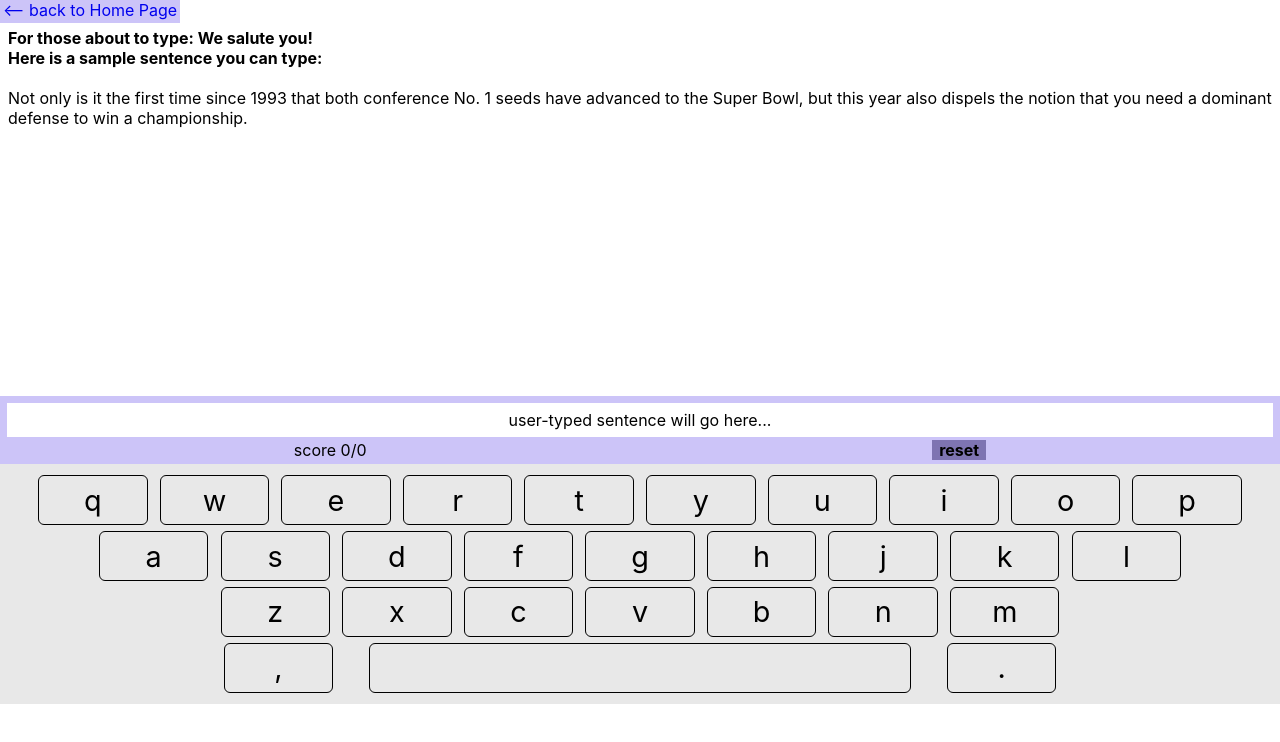
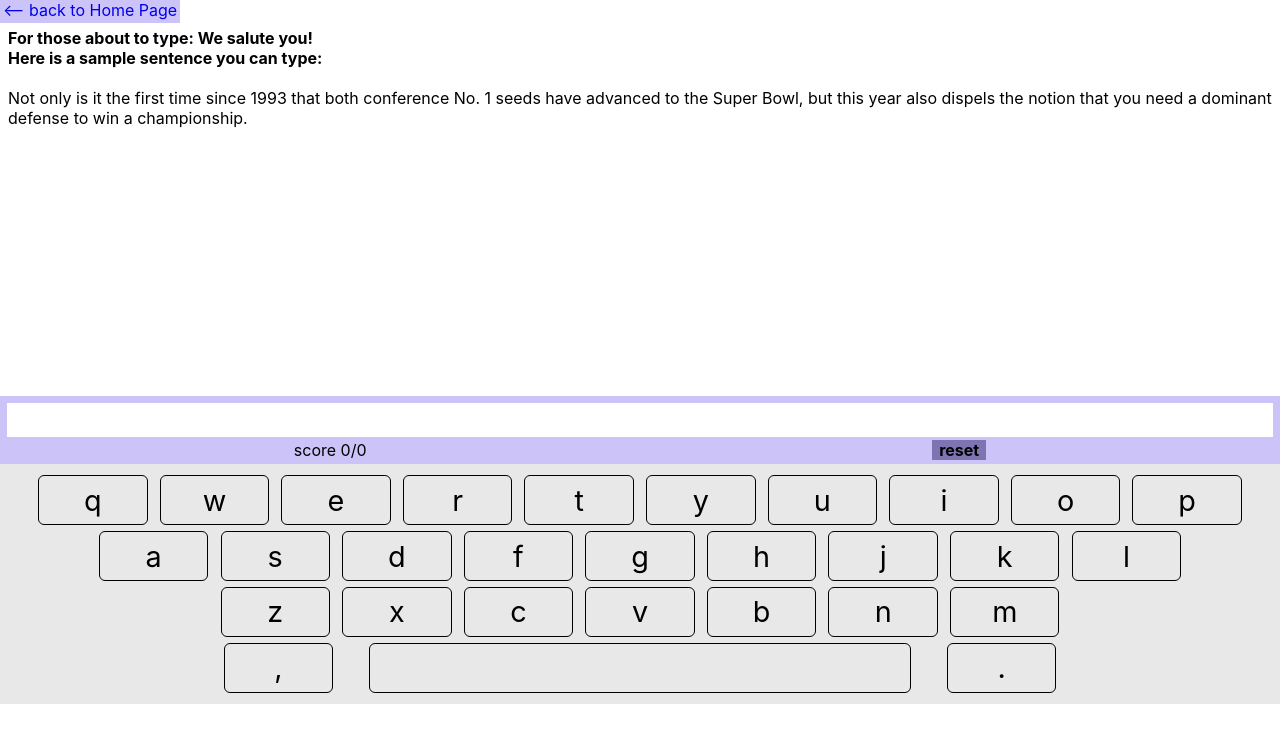
Before and after one commit to JustinDudley/thimble, a React (Create React App) app: page /typingPage in a window 1280 px wide. Shown: the top 742 px of the page. Built offline with nearby package versions, Linux system fonts and the light colour scheme.

Commit message:
userSentence is displaying correctly in field

```diff
--- a/src/models/WholeKey.ts
+++ b/src/models/WholeKey.ts
@@ -14,4 +14,6 @@ export interface WholeKeyProps {
    setBullseyeCounter: React.Dispatch<React.SetStateAction<number>>;
    letter: string;
    keyboardCounter: number;
+   typedSentence: string;
+   setTypedSentence: React.Dispatch<React.SetStateAction<string>>;
 }
--- a/src/routes/TypingPage/components/KeyboardAndConsoleSection/index.tsx
+++ b/src/routes/TypingPage/components/KeyboardAndConsoleSection/index.tsx
@@ -10,6 +10,7 @@ export const KeyboardAndConsoleSection: React.FC<{
 }> = ({ numResets, setNumResets }) => {
    const [keyboardCounter, setKeyboardCounter] = useState(0);
    const [bullseyeCounter, setBullseyeCounter] = useState(0);
+   const [typedSentence, setTypedSentence] = useState('');
 
    return (
       <div className={styles.keyboardAndConsoleSection}>
@@ -18,12 +19,15 @@ export const KeyboardAndConsoleSection: React.FC<{
             keyboardCounter={keyboardCounter}
             numResets={numResets}
             setNumResets={setNumResets}
+            typedSentence={typedSentence}
          />
          <KeyboardDisplay
             bullseyeCounter={bullseyeCounter}
             setBullseyeCounter={setBullseyeCounter}
             keyboardCounter={keyboardCounter}
             setKeyboardCounter={setKeyboardCounter}
+            typedSentence={typedSentence}
+            setTypedSentence={setTypedSentence}
          />
       </div>
    );
--- a/src/routes/TypingPage/components/KeyboardDisplay/index.tsx
+++ b/src/routes/TypingPage/components/KeyboardDisplay/index.tsx
@@ -8,11 +8,15 @@ export const KeyboardDisplay: React.FC<{
    setBullseyeCounter: React.Dispatch<React.SetStateAction<number>>;
    keyboardCounter: number;
    setKeyboardCounter: React.Dispatch<React.SetStateAction<number>>;
+   typedSentence: string;
+   setTypedSentence: React.Dispatch<React.SetStateAction<string>>;
 }> = ({
    bullseyeCounter,
    setBullseyeCounter,
    keyboardCounter,
    setKeyboardCounter,
+   typedSentence,
+   setTypedSentence,
 }) => {
    const lettersTop = ['q', 'w', 'e', 'r', 't', 'y', 'u', 'i', 'o', 'p'];
    const lettersMiddle = ['a', 's', 'd', 'f', 'g', 'h', 'j', 'k', 'l'];
@@ -33,6 +37,8 @@ export const KeyboardDisplay: React.FC<{
                      keyboardCounter={keyboardCounter}
                      bullseyeCounter={bullseyeCounter}
                      setBullseyeCounter={setBullseyeCounter}
+                     typedSentence={typedSentence}
+                     setTypedSentence={setTypedSentence}
                   />
                ))}
             </div>
@@ -44,6 +50,8 @@ export const KeyboardDisplay: React.FC<{
                      keyboardCounter={keyboardCounter}
                      bullseyeCounter={bullseyeCounter}
                      setBullseyeCounter={setBullseyeCounter}
+                     typedSentence={typedSentence}
+                     setTypedSentence={setTypedSentence}
                   />
                ))}
             </div>
@@ -55,6 +63,8 @@ export const KeyboardDisplay: React.FC<{
                      keyboardCounter={keyboardCounter}
                      bullseyeCounter={bullseyeCounter}
                      setBullseyeCounter={setBullseyeCounter}
+                     typedSentence={typedSentence}
+                     setTypedSentence={setTypedSentence}
                   />
                ))}
             </div>
@@ -66,6 +76,8 @@ export const KeyboardDisplay: React.FC<{
                      keyboardCounter={keyboardCounter}
                      bullseyeCounter={bullseyeCounter}
                      setBullseyeCounter={setBullseyeCounter}
+                     typedSentence={typedSentence}
+                     setTypedSentence={setTypedSentence}
                   />
                ))}
             </div>
--- a/src/routes/TypingPage/components/UserConsole/index.tsx
+++ b/src/routes/TypingPage/components/UserConsole/index.tsx
@@ -20,12 +20,10 @@ const ResetButton: React.FC<{
    );
 };
 
-const UserSentence: React.FC = () => {
-   return (
-      <div className={styles.userSentence}>
-         user-typed sentence will go here...{' '}
-      </div>
-   );
+const UserSentence: React.FC<{ typedSentence: string }> = ({
+   typedSentence,
+}) => {
+   return <div className={styles.userSentence}>{typedSentence}</div>;
 };
 
 const Panel: React.FC<{
@@ -50,10 +48,17 @@ export const UserConsole: React.FC<{
    keyboardCounter: number;
    numResets: number;
    setNumResets: React.Dispatch<React.SetStateAction<number>>;
-}> = ({ bullseyeCounter, keyboardCounter, numResets, setNumResets }) => {
+   typedSentence: string;
+}> = ({
+   bullseyeCounter,
+   keyboardCounter,
+   numResets,
+   setNumResets,
+   typedSentence,
+}) => {
    return (
       <div className={styles.userConsole}>
-         <UserSentence />
+         <UserSentence typedSentence={typedSentence} />
          <Panel
             bullseyeCounter={bullseyeCounter}
             keyboardCounter={keyboardCounter}
--- a/src/routes/TypingPage/components/WholeKey/index.tsx
+++ b/src/routes/TypingPage/components/WholeKey/index.tsx
@@ -65,6 +65,8 @@ export const WholeKey: React.FC<WholeKeyProps> = ({
    setBullseyeCounter,
    letter,
    keyboardCounter,
+   typedSentence,
+   setTypedSentence,
 }) => {
    const miniBoxIds = [0, 1, 2, 3, 4, 5, 6, 7, 8];
    const [keyCounter, setKeyCounter] = useState(0);
@@ -93,6 +95,7 @@ export const WholeKey: React.FC<WholeKeyProps> = ({
          })}
          onClick={() => {
             setKeyCounter(keyCounter + 1);
+            setTypedSentence(typedSentence + letter);
          }}
       >
          {miniBoxIds.map((miniBoxId) => (
```
